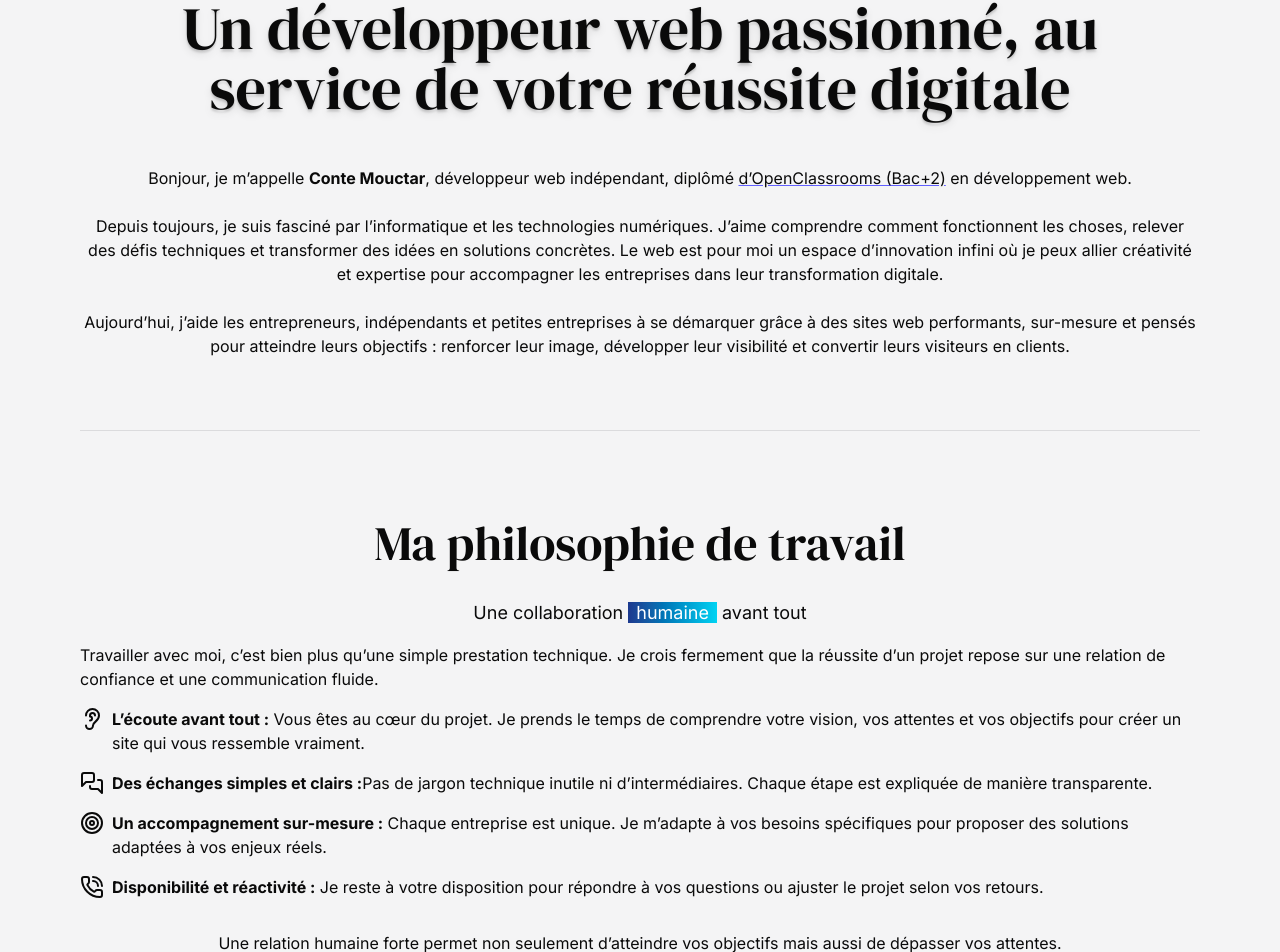
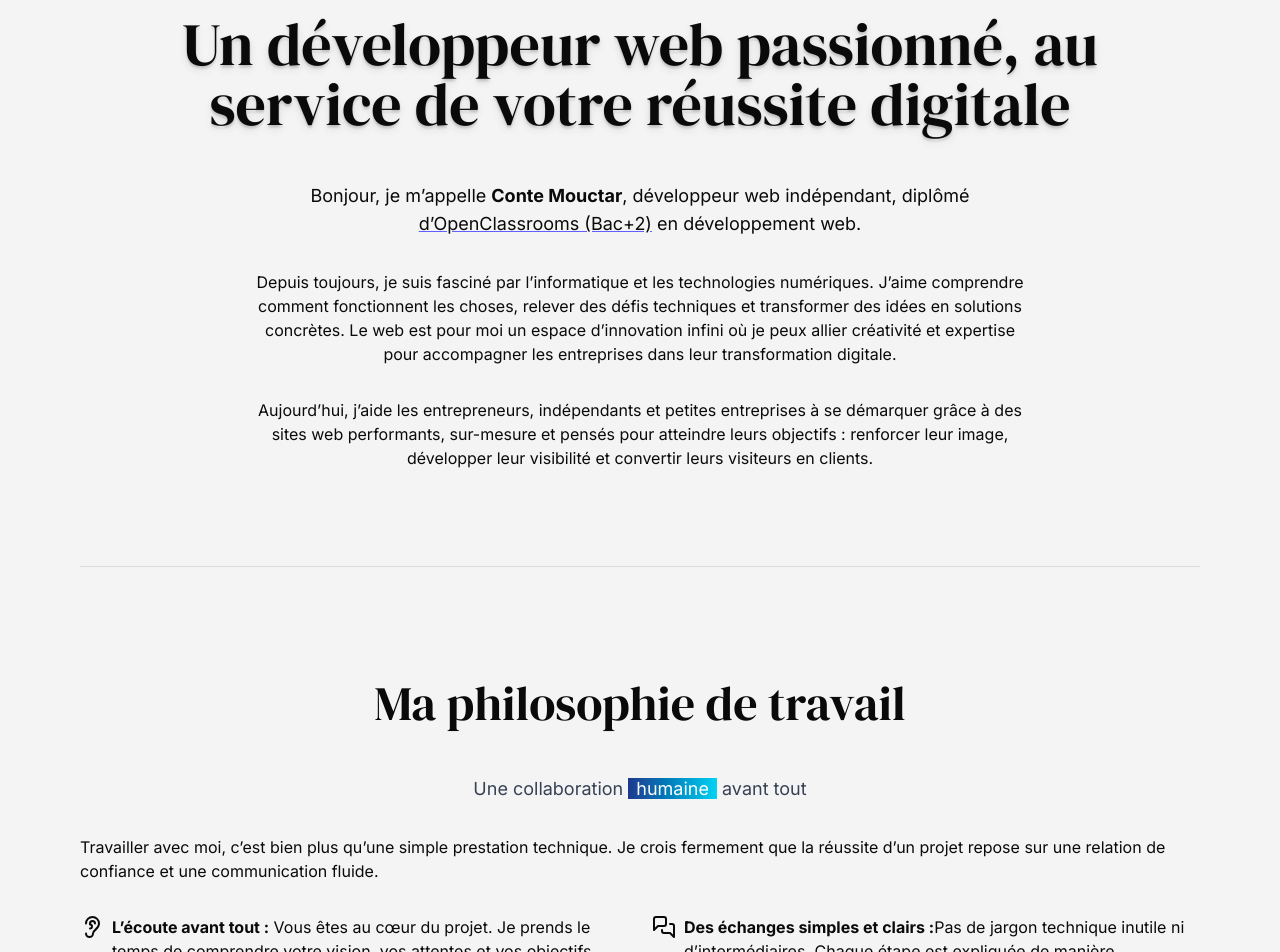
Before and after one commit to codebyconte/Freelance, a Next.js app: page /a-propos in a window 1280 px wide. Shown: the part 166-1118 px from the top of the page. Built offline with nearby package versions, Linux system fonts and the light colour scheme.

Commit message:
Page responsive

```diff
--- a/src/app/a-propos/page.jsx
+++ b/src/app/a-propos/page.jsx
@@ -13,14 +13,14 @@ import {
 
 export default function AboutPage() {
   return (
-    <section className="max-w-6xl mx-auto px-4 py-16 space-y-18">
-      <div className="text-center space-y-6 ">
+    <section className="max-w-6xl mx-auto px-4 py-20 space-y-24">
+      <div className="text-center space-y-8">
         <h1
-          className={`${dmSerif.className} text-4xl md:text-6xl text-shadow-lg`}
+          className={`${dmSerif.className} text-4xl md:text-6xl text-shadow-lg `}
         >
           Un développeur web passionné, au service de votre réussite digitale
         </h1>
-        <p className="mt-12">
+        <p className="mt-12 text-lg max-w-3xl mx-auto">
           Bonjour, je m’appelle <span className="font-bold">Conte Mouctar</span>
           , développeur web indépendant, diplômé{" "}
           <span className="underline decoration-indigo-500">
@@ -28,7 +28,7 @@ export default function AboutPage() {
           </span>{" "}
           en développement web.
         </p>
-        <p>
+        <p className=" max-w-3xl mx-auto">
           Depuis toujours, je suis fasciné par l’informatique et les
           technologies numériques. J’aime comprendre comment fonctionnent les
           choses, relever des défis techniques et transformer des idées en
@@ -36,7 +36,7 @@ export default function AboutPage() {
           où je peux allier créativité et expertise pour accompagner les
           entreprises dans leur transformation digitale.
         </p>
-        <p>
+        <p className="max-w-3xl mx-auto">
           Aujourd’hui, j’aide les entrepreneurs, indépendants et petites
           entreprises à se démarquer grâce à des sites web performants,
           sur-mesure et pensés pour atteindre leurs objectifs : renforcer leur
@@ -47,13 +47,13 @@ export default function AboutPage() {
 
       <Divider />
 
-      <div className="space-y-4   ">
+      <div className="space-y-8">
         <h2
-          className={`${dmSerif.className} text-3xl md:text-5xl max-w-6xl text-center p-4`}
+          className={`${dmSerif.className} text-3xl md:text-5xl text-center p-4`}
         >
           Ma philosophie de travail
         </h2>
-        <p className="text-center text-lg">
+        <p className="text-center text-lg text-gray-700">
           Une collaboration{" "}
           <span className="box-decoration-slice bg-linear-to-r from-blue-900 to-cyan-400 text-white px-2">
             humaine
@@ -65,7 +65,7 @@ export default function AboutPage() {
           technique. Je crois fermement que la réussite d’un projet repose sur
           une relation de confiance et une communication fluide.
         </p>
-        <ul className="space-y-4">
+        <ul className="space-y-4 grid md:grid-cols-2 gap-6 mt-8">
           <li className="flex gap-2">
             <div>
               <Ear />
@@ -120,40 +120,40 @@ export default function AboutPage() {
 
       <Divider />
 
-      <div className="space-y-4">
+      <div className="space-y-10 text-center">
         <h2
           className={`${dmSerif.className} text-3xl md:text-5xl max-w-6xl text-center p-4`}
         >
           Pourquoi me faire confiance ?
         </h2>
-        <ul className="space-y-4">
+        <ul className="flex flex-col gap-8 md:flex-row">
           <li>
             <div className="flex justify-center gap-2 mb-2">
               <GraduationCap />
-              <h3 className="font-semibold text-center ">Formation solide</h3>
+              <h3 className="font-semibold  ">Formation solide</h3>
             </div>
-            <p className="md:text-center">
+            <p>
               Diplômé d’OpenClassrooms en développement web (Bac+2), je maîtrise
               les technologies modernes comme HTML5, CSS3, JavaScript, React.js
               et Tailwind CSS.
             </p>
           </li>
-          <li className="mt-10">
+          <li>
             <div className="flex justify-center gap-2 mb-2">
               <Brain />
               <h3 className="font-semibold">Passionné & curieux</h3>
             </div>
-            <p className="md:text-center">
+            <p>
               Le monde numérique évolue vite. Je reste en veille constante pour
               proposer des solutions toujours à la pointe.
             </p>
           </li>
-          <li className="mt-10">
+          <li>
             <div className="flex justify-center gap-2 mb-2">
               <Handshake />
               <h3 className="font-semibold">Engagement fort</h3>
             </div>
-            <p className="md:text-center">
+            <p>
               Votre satisfaction est ma priorité. Je m’investis pleinement dans
               chaque mission pour obtenir un résultat à la hauteur de vos
               attentes.
@@ -164,13 +164,13 @@ export default function AboutPage() {
 
       <Divider />
 
-      <div className="space-y-4">
+      <div className="space-y-4 text-center">
         <h2
           className={`${dmSerif.className} text-3xl md:text-5xl max-w-6xl text-center p-4`}
         >
           Mon objectif
         </h2>
-        <p className="text-center">
+        <p className=" max-w-3xl mx-auto">
           Vous aider à prendre une longueur d’avance sur le web. Que vous soyez
           une petite entreprise, un entrepreneur ou un indépendant, je vous
           accompagne pour créer un site qui vous distingue vraiment.
```
